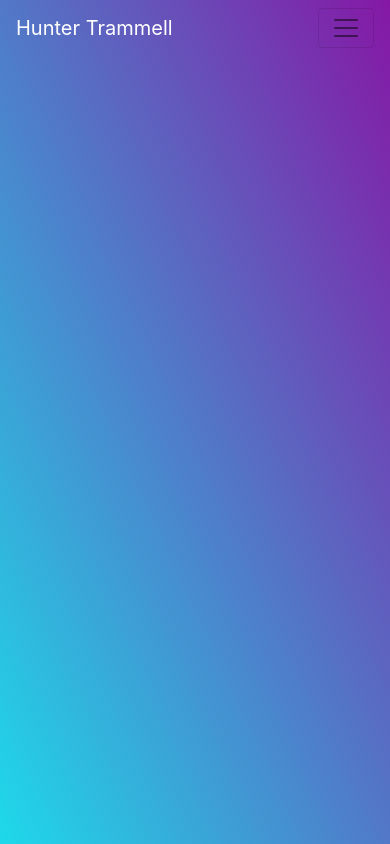
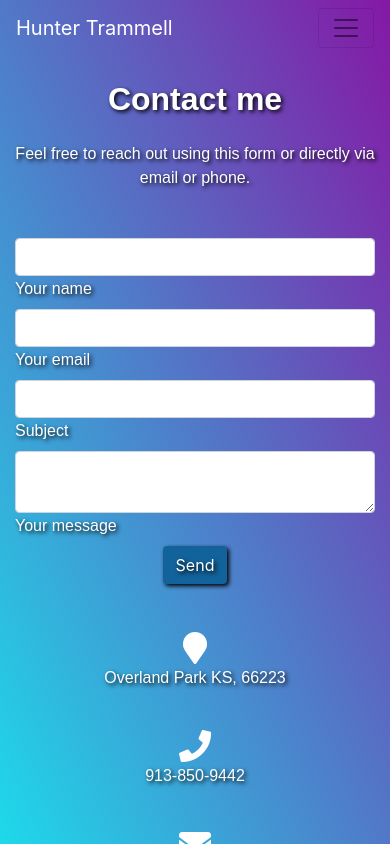
Before and after one commit to huntertrammell/portfolio-v3, a Vue app in the folder client/: page /contact in a window 390 px wide. Built offline with nearby package versions, Linux system fonts and the light colour scheme.

Commit message:
updated contact and final formattin , just need to workout some mobile response queries and add php mailer

```diff
--- a/client/src/views/About.vue
+++ b/client/src/views/About.vue
@@ -2,11 +2,11 @@
   <div id="about" class="container-fluid about">
         <div class="row mb-4 mt-0 pt-0">
             <div class="col mx-4">
-                <p class="title-text text-center">
+                <h5 class="title-text text-center">
                     I am a Full-Stack Web Developer with a passion for crafting aesthetically pleasing user interfaces.
                     Previous management history has attested that I am proficient working alone, with a team, and am comfortable taking lead in any situation.
                     Enjoys graphic design and expanding personal knowledge to develop new perspectives on implementation and user interaction.
-                </p>
+                </h5>
             </div>
         </div>
         <div class="row">
@@ -80,7 +80,7 @@ export default {
                 labels: ['HTML', 'Javascript', 'CSS', 'Node.js', 'Express', 'Vue.js', 'MySQL', 'Firebase', 'MongoDB', 'React.js', 'Photoshop', 'Git'],
                 datasets: [{
                     label: 'Skill Level',
-                    data: [4, 3, 3, 3, 2, 3, 2, 3, 1, 1, 2, 3, 3],
+                    data: [4, 4, 4, 3, 2, 3, 2, 3, 1, 1, 2, 3, 3],
                     backgroundColor: [
                         'rgba(255, 99, 132, 0.4)',
                         'rgba(255, 99, 132, 0.4)',
--- a/client/src/views/Contact.vue
+++ b/client/src/views/Contact.vue
@@ -1,5 +1,66 @@
 <template>
+    <section class="mb-4 container">
+        <h2 class="font-weight-bold text-center my-4 title-text">Contact me</h2>
+        <p class="text-center mx-auto mb-5 title-text">
+            Feel free to reach out using this form or directly via email or phone.
+        </p>
+        <div class="row">
+            <div class="col-md-9 mb-md-0 mb-5">
+                <form id="contact-form" name="contact-form">
+                    <div class="row">
+                        <div class="col-md-6">
+                            <div class="md-form mb-0">
+                                <input type="text" id="name" name="name" class="form-control">
+                                <label for="name" class="title-text">Your name</label>
+                            </div>
+                        </div>
+                        <div class="col-md-6">
+                            <div class="md-form mb-0">
+                                <input type="text" id="email" name="email" class="form-control">
+                                <label for="email" class="title-text">Your email</label>
+                            </div>
+                        </div>
+                    </div>
+                    <div class="row">
+                        <div class="col-md-12">
+                            <div class="md-form mb-0">
+                                <input type="text" id="subject" name="subject" class="form-control">
+                                <label for="subject" class="title-text">Subject</label>
+                            </div>
+                        </div>
+                    </div>
+                    <div class="row">
+                        <div class="col-md-12">
+                            <div class="md-form">
+                                <textarea type="text" id="message" name="message" rows="2" class="form-control md-textarea"></textarea>
+                                <label for="message" class="title-text">Your message</label>
+                            </div>
 
+                        </div>
+                    </div>
+                </form>
+                <div class="text-center text-md-left">
+                    <button class="btn btn-projects">Send</button>
+                </div>
+                <div class="status"></div>
+            </div>
+            <div class="col-md-3 text-center">
+                <ul class="list-unstyled mb-0">
+                    <li><i class="fa fa-map-marker fa-2x text-white"></i>
+                        <p class="title-text">Overland Park KS, 66223</p>
+                    </li>
+
+                    <li><i class="fa fa-phone mt-4 fa-2x text-white"></i>
+                        <p class="title-text">913-850-9442</p>
+                    </li>
+
+                    <li><i class="fa fa-envelope mt-4 fa-2x text-white"></i>
+                        <p class="title-text">hunterttrammell@gmail.com</p>
+                    </li>
+                </ul>
+            </div>
+        </div>
+    </section>
 </template>
 
 <script>
--- a/client/src/views/Portfolio.vue
+++ b/client/src/views/Portfolio.vue
@@ -1,13 +1,17 @@
 <template>
     <div class="projects">
         <div class="container">
-            <div class="project-grid mt-4">
+            <h4 class="title-text">Hover over a project to see the title, click the title to visit the repository on GitHub for further information/demo.</h4>
+            <div class="project-grid mt-4 mx-auto">
                 <div class="project-item m-1"
-                v-for="project in projects">
-                    <a  :href="project.url">
-                        <h3 class="project-title text-white position-absolute text-center mx-auto mt-4 pt-4">{{ project.title }}</h3>
-                        <img :src="project.image" :alt="project.title" height="200px" width="200px">
-                    </a>
+                v-for="project in projects"
+                :key="project.title">
+                    <img :src="project.image" :alt="project.title" height="200px" width="200px">
+                    <div class="overlay">
+                        <div class="text">
+                            <a class="title-text" :href="project.url">{{ project.title }}</a>
+                        </div>
+                    </div>
                 </div>
             </div>
         </div>
@@ -71,20 +75,41 @@ export default {
 </script>
 
 <style>
-.project-title {
-    display: none;
-}
-.project-item:hover .project-title {
-    display:inline;
-}
-.project-item:hover img{
-    opacity: 0.2;
-}
 .project-item {
     height: 200px;
     width: 200px;
     position: relative;
     float: left;
-    background-color: aqua;
+}
+.overlay {
+  position: absolute;
+  top: 0;
+  bottom: 0;
+  left: 0;
+  right: 0;
+  height: 100%;
+  width: 100%;
+  opacity: 0;
+  transition: .5s ease;
+  background-color: rgb(255, 99, 132);
+}
+
+.project-item:hover .overlay {
+  opacity: 1;
+}
+a.title-text:hover {
+    text-decoration: none;
+    color:  white;
+}
+.text {
+  color: white;
+  font-size: 20px;
+  position: absolute;
+  top: 50%;
+  left: 50%;
+  -webkit-transform: translate(-50%, -50%);
+  -ms-transform: translate(-50%, -50%);
+  transform: translate(-50%, -50%);
+  text-align: center;
 }
 </style>
```
Also changed, not shown: client/src/views/skills.vue (deleted).
